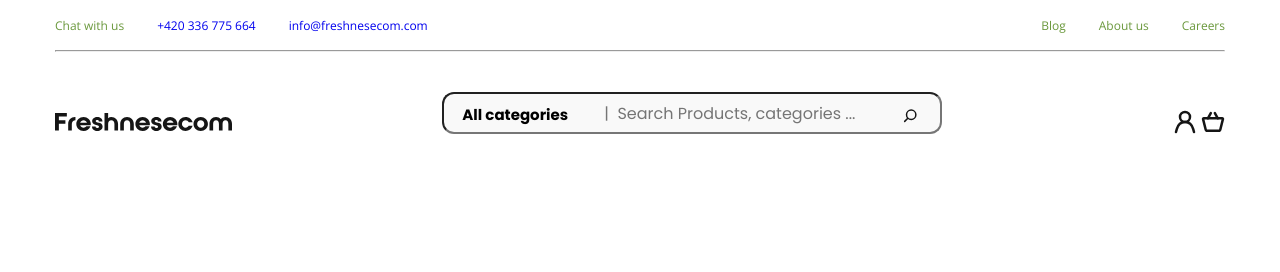
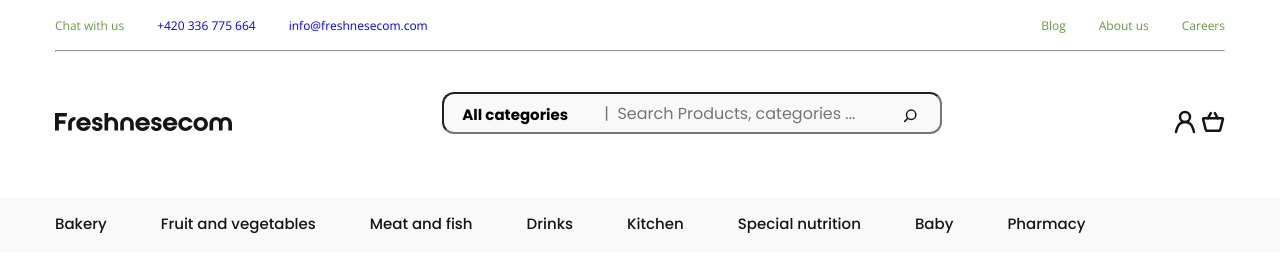
Before and after one commit to Mutalibovv123/4-oy-1-dars-Team, a plain HTML site: page index.html in a window 1280 px wide. Drawn offline with Linux system fonts and the light colour scheme.

Commit message:
new options list is added

```diff
--- a/index.html
+++ b/index.html
@@ -44,7 +44,7 @@
             </div>
             <div class="search-input">
                 <input type="text" placeholder="|  Search Products, categories ...">
-               <p class="all">All categories</p>
+                <p class="all">All categories</p>
             </div>
             <div class="search-user">
                 <a href="#"><img src="./images/search.svg" width="16" height="16" alt="Search image" class="search"></a>
@@ -53,6 +53,22 @@
             </div>
         </div>
     </div>
+    <!-- Options -->
+     <div class="options">
+        <div class="container options-container">
+            <ul class="options-list">
+                <li class="options-item"><a href="#">Bakery</a></li>
+                <li class="options-item"><a href="#">Fruit and vegetables</a></li>
+                <li class="options-item"><a href="#">Meat and fish</a></li>
+                <li class="options-item"><a href="#">Drinks</a></li>
+                <li class="options-item"><a href="#">Kitchen</a></li>
+                <li class="options-item"><a href="#">Special nutrition</a></li>
+                <li class="options-item"><a href="#">Baby</a></li>
+                <li class="options-item"><a href="#">Pharmacy</a></li>
+            </ul>
+        </div>
+     </div>
+
 
 
 
--- a/scss/style.scss
+++ b/scss/style.scss
@@ -65,10 +65,12 @@ body {
 .item-right a:hover {
     color: orange;
 }
+
 .search-part {
     margin-top: 40px;
     margin-bottom: 40px;
 }
+
 .search-part-container {
     display: flex;
     align-items: center;
@@ -84,6 +86,7 @@ input {
     padding-left: 160px;
 
 }
+
 .all {
     //styleName: Button/Default;
     font-family: "Poppins";
@@ -95,8 +98,38 @@ position: relative;
     bottom: 30px;
     left: 20px;
 }
+
 .search {
     position: relative;
     right: 250px;
     bottom: 10px;
 }
+.options {
+background-color: #f9f9f9;
+width: 100%;
+height: 55px;
+padding-top: 16px;
+padding-bottom: 16px;
+padding-right: 45px;
+padding-left: 45px;
+}
+.options-list {
+    display: flex;
+align-items: center;
+gap: 54px;
+list-style: none;
+}
+.options-list a {
+    text-align: none;
+    //styleName: S5/Default;
+font-family: "Poppins";
+font-size: 15px;
+font-weight: 500;
+line-height: 22.5px;
+text-align: left;
+color: #151515;
+text-decoration: none;
+}
+.options-list a:hover {
+    color: #6A983C;
+}
```
Also changed, not shown: css/style.css, 2 other files. Lines whose indentation alone changed are shown as unchanged.
